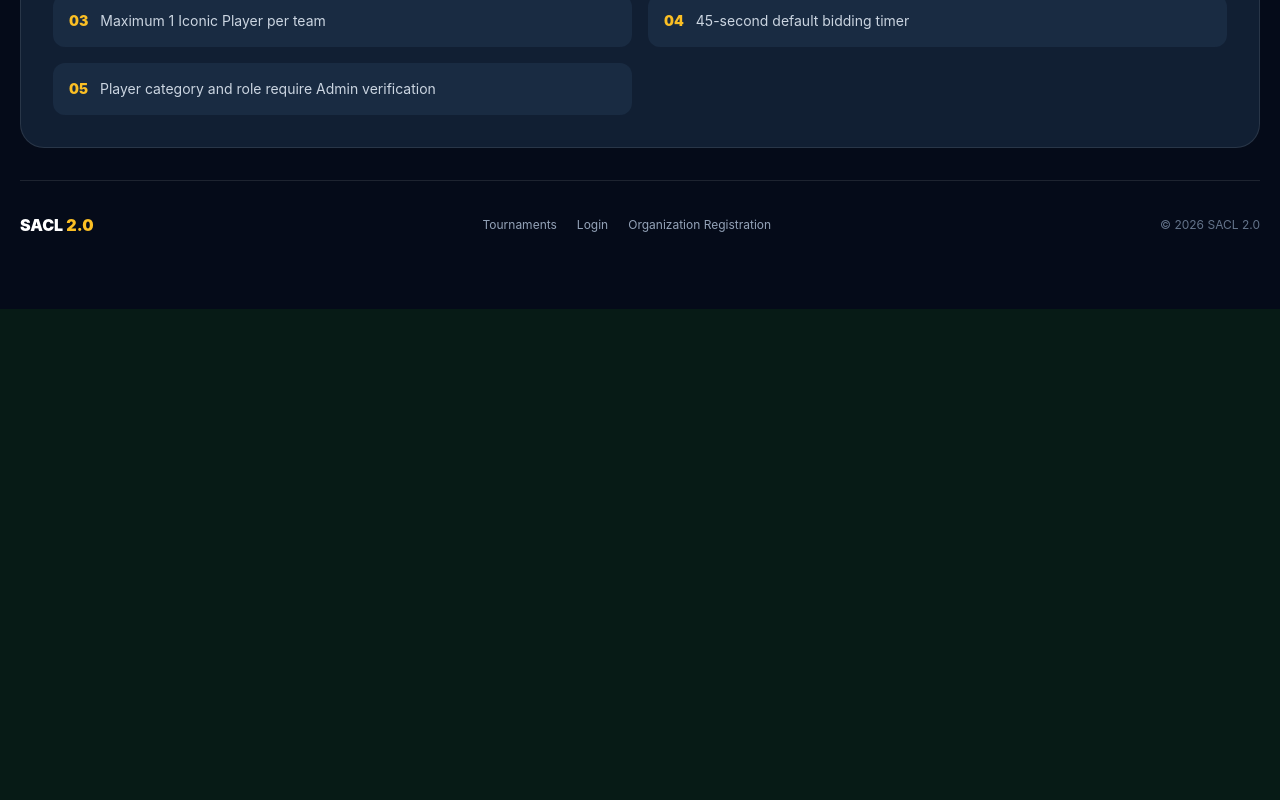
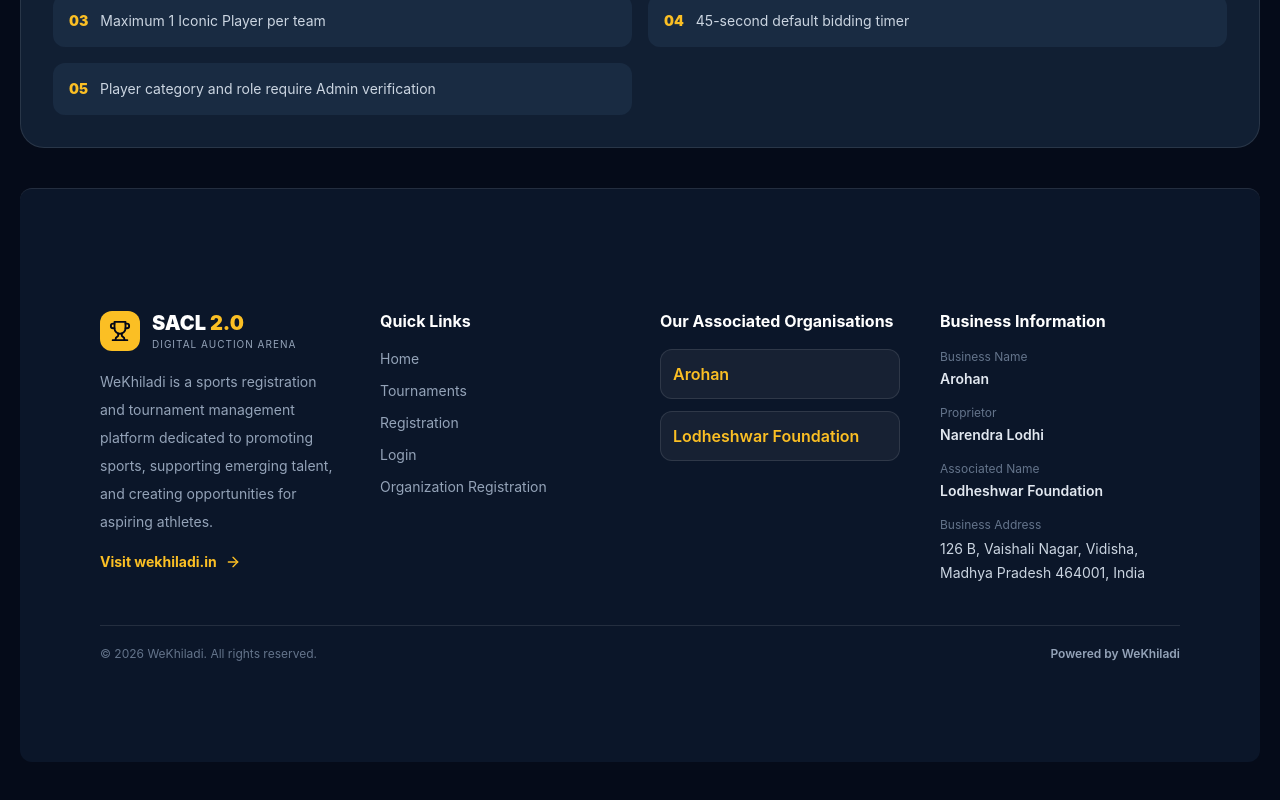
Before and after one commit to Vivek-ik/sacl, a React (Vite) app in the folder client/: page / in a window 1280 px wide. Shown: the part 1722-2522 px from the top of the page. Before the commit the page ends 2031 px from the top, so only its background shows below. Built offline with nearby package versions, Linux system fonts and the light colour scheme.

Commit message:
add details of narendra

```diff
--- a/client/src/pages/Landing.jsx
+++ b/client/src/pages/Landing.jsx
@@ -537,20 +537,54 @@ export default function Landing() {
         </section>
 
         {/* Footer */}
-        <footer className="mt-8 border-t border-white/10 py-8">
-          <div className="flex flex-col items-center justify-between gap-4 text-center sm:flex-row sm:text-left">
+        <footer className="mt-10 border-t border-white/10 bg-[#0b1629] p-20 rounded-xl">
+          <div className="grid gap-10 py-10 md:grid-cols-2 lg:grid-cols-4">
+            {/* Platform */}
             <div>
-              <p className="font-black">
+              <Link to="/home" className="inline-flex items-center gap-3">
+                <div className="grid h-10 w-10 place-items-center rounded-xl bg-amber-400 text-slate-950">
+                  <Trophy size={22} />
+                </div>
+                <div>
+                  <p className="text-xl font-black">
                     SACL <span className="text-amber-400">2.0</span>
                   </p>
-              {/* <p className="mt-1 text-xs text-slate-500">
-                The Digital Auction Arena
-              </p> */}
+                  <p className="text-[10px] uppercase tracking-widest text-slate-400">
+                    Digital Auction Arena
+                  </p>
+                </div>
+              </Link>
+
+              <p className="mt-4 text-sm leading-7 text-slate-400">
+                WeKhiladi is a sports registration and tournament management
+                platform dedicated to promoting sports, supporting emerging
+                talent, and creating opportunities for aspiring athletes.
+              </p>
+
+              <a
+                href="https://wekhiladi.in/home"
+                target="_blank"
+                rel="noopener noreferrer"
+                className="mt-4 inline-flex items-center gap-2 text-sm font-bold text-amber-400 hover:text-amber-300"
+              >
+                Visit wekhiladi.in
+                <ArrowRight size={16} />
+              </a>
             </div>
 
-            <div className="flex flex-wrap justify-center gap-5 text-xs text-slate-400">
+            {/* Quick Links */}
+            <div>
+              <h3 className="font-bold text-white">Quick Links</h3>
+
+              <div className="mt-4 flex flex-col gap-3 text-sm text-slate-400">
+                <Link to="/home" className="hover:text-amber-400">
+                  Home
+                </Link>
                 <Link to="/tournaments" className="hover:text-amber-400">
                   Tournaments
+                </Link>
+                <Link to="/register" className="hover:text-amber-400">
+                  Registration
                 </Link>
                 <Link to="/login" className="hover:text-amber-400">
                   Login
@@ -562,10 +596,77 @@ export default function Landing() {
                   Organization Registration
                 </Link>
               </div>
+            </div>
 
+            {/* Associated Organisations */}
+            <div>
+              <h3 className="font-bold text-white">
+                Our Associated Organisations
+              </h3>
+
+              <div className="mt-4 space-y-3">
+                <div className="rounded-xl border border-white/10 bg-white/5 p-3">
+                  <p className="font-semibold text-amber-400">Arohan</p>
+                </div>
+
+                <div className="rounded-xl border border-white/10 bg-white/5 p-3">
+                  <p className="font-semibold text-amber-400">
+                    Lodheshwar Foundation
+                  </p>
+                </div>
+              </div>
+            </div>
+
+            {/* Business Information */}
+            <div>
+              <h3 className="font-bold text-white">Business Information</h3>
+
+              <div className="mt-4 space-y-4 text-sm">
+                <div>
+                  <p className="text-xs text-slate-500">Business Name</p>
+                  <p className="mt-1 font-semibold text-slate-200">Arohan</p>
+                </div>
+
+                <div>
+                  <p className="text-xs text-slate-500">Proprietor</p>
+                  <p className="mt-1 font-semibold text-slate-200">
+                    Narendra Lodhi
+                  </p>
+                </div>
+
+                <div>
+                  <p className="text-xs text-slate-500">Associated Name</p>
+                  <p className="mt-1 font-semibold text-slate-200">
+                    Lodheshwar Foundation
+                  </p>
+                </div>
+
+                <div>
+                  <p className="text-xs text-slate-500">Business Address</p>
+                  <p className="mt-1 leading-6 text-slate-300">
+                    126 B, Vaishali Nagar, Vidisha, Madhya Pradesh 464001, India
+                  </p>
+                </div>
+              </div>
+            </div>
+          </div>
+
+          {/* Bottom Bar */}
+          <div className="border-t border-white/10 py-5">
+            <div className="flex flex-col items-center justify-between gap-3 text-center sm:flex-row sm:text-left">
               <p className="text-xs text-slate-500">
-              © {new Date().getFullYear()} SACL 2.0
+                © {new Date().getFullYear()} WeKhiladi. All rights reserved.
               </p>
+
+              <a
+                href="https://wekhiladi.in"
+                target="_blank"
+                rel="noopener noreferrer"
+                className="text-xs font-semibold text-slate-400 transition hover:text-amber-400"
+              >
+                Powered by WeKhiladi
+              </a>
+            </div>
           </div>
         </footer>
       </div>
```
Lines whose indentation alone changed are shown as unchanged.
